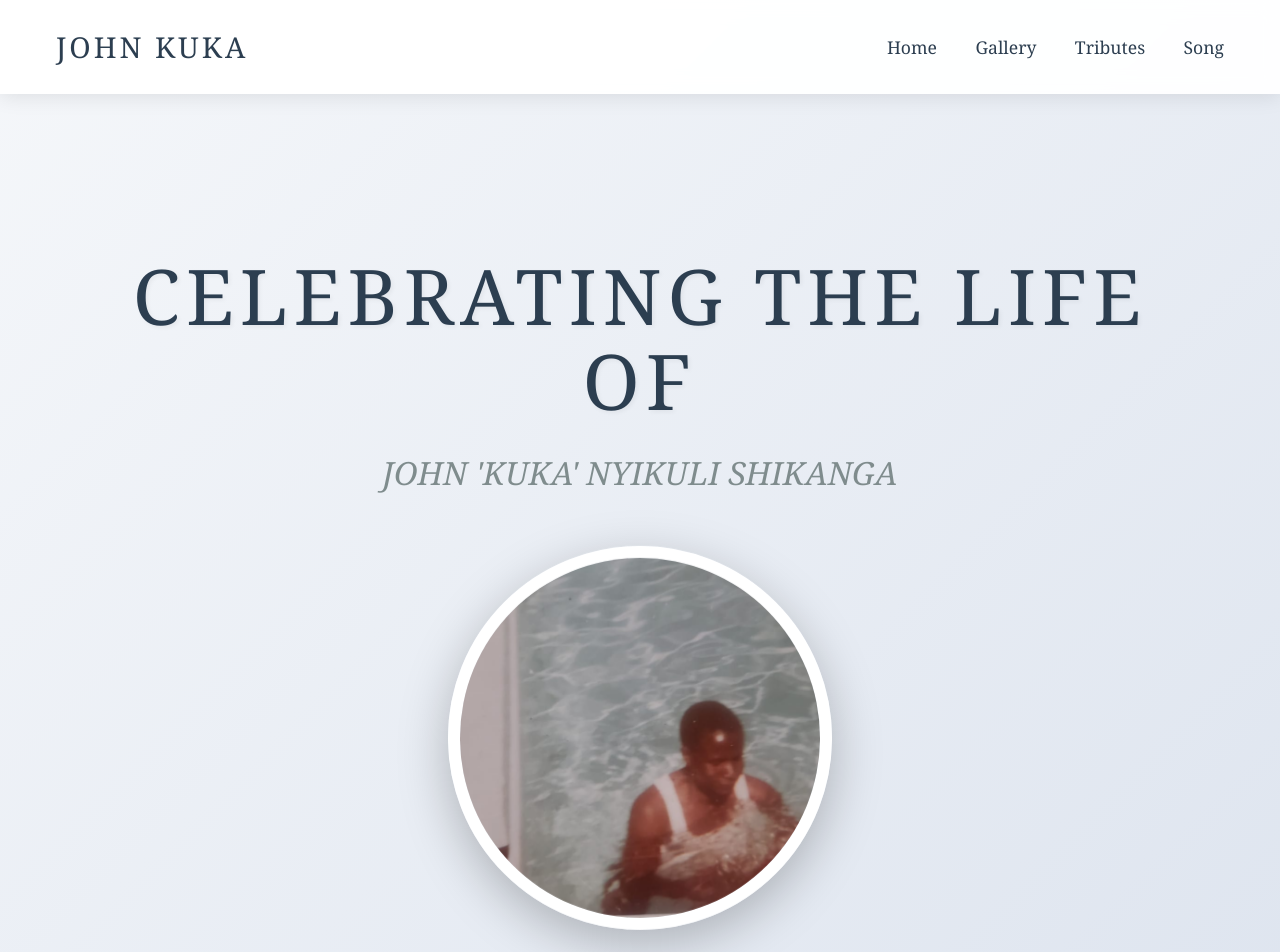
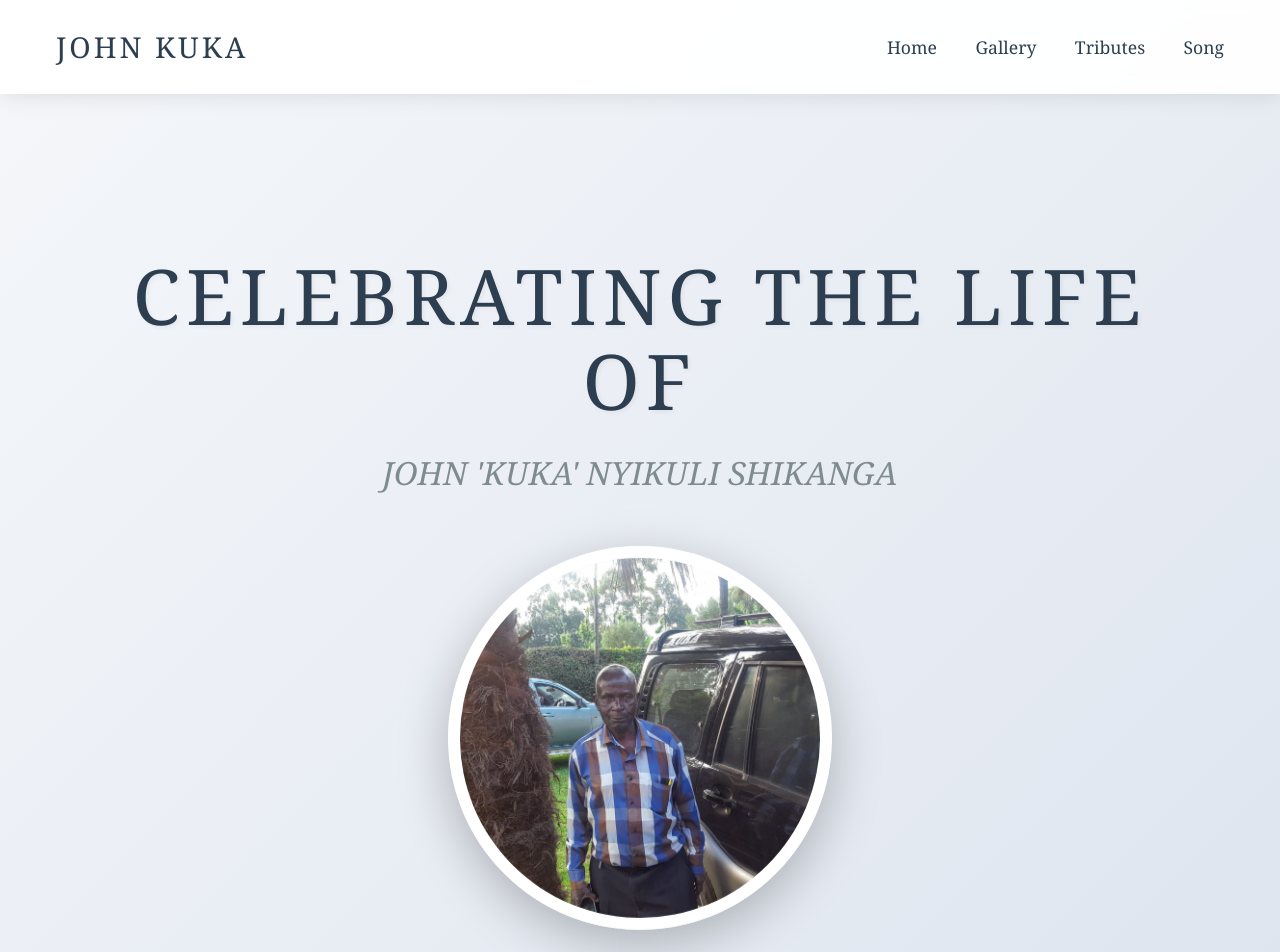
Before and after one commit to Otaku-Sensei254/Farewell, a React (Vite) app: page / in a window 1280 px wide. Shown: the top 952 px of the page. Built offline with nearby package versions, Linux system fonts and the light colour scheme.

Commit message:
changed home page image

```diff
--- a/src/components/HomePage.jsx
+++ b/src/components/HomePage.jsx
@@ -159,7 +159,7 @@ function HomePage() {
 
   useEffect(() => {
     // Set a default main image from the available images
-    setMainImage("/images/WhatsApp Image 2026-03-04 at 23.37.06.jpeg");
+    setMainImage("/images/WhatsApp Image 2026-03-04 at 14.20.10.jpeg");
   }, []);
 
   return (
```
